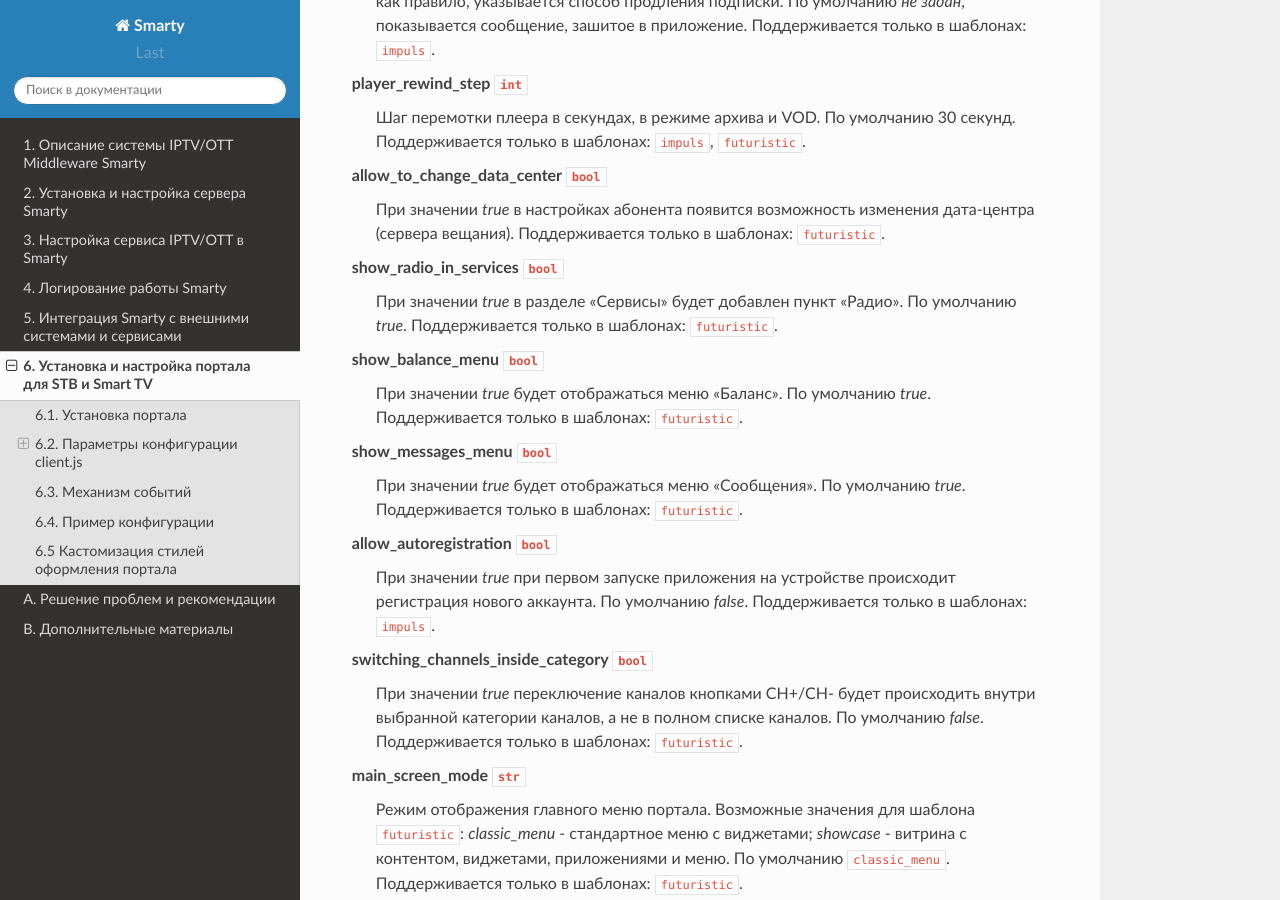
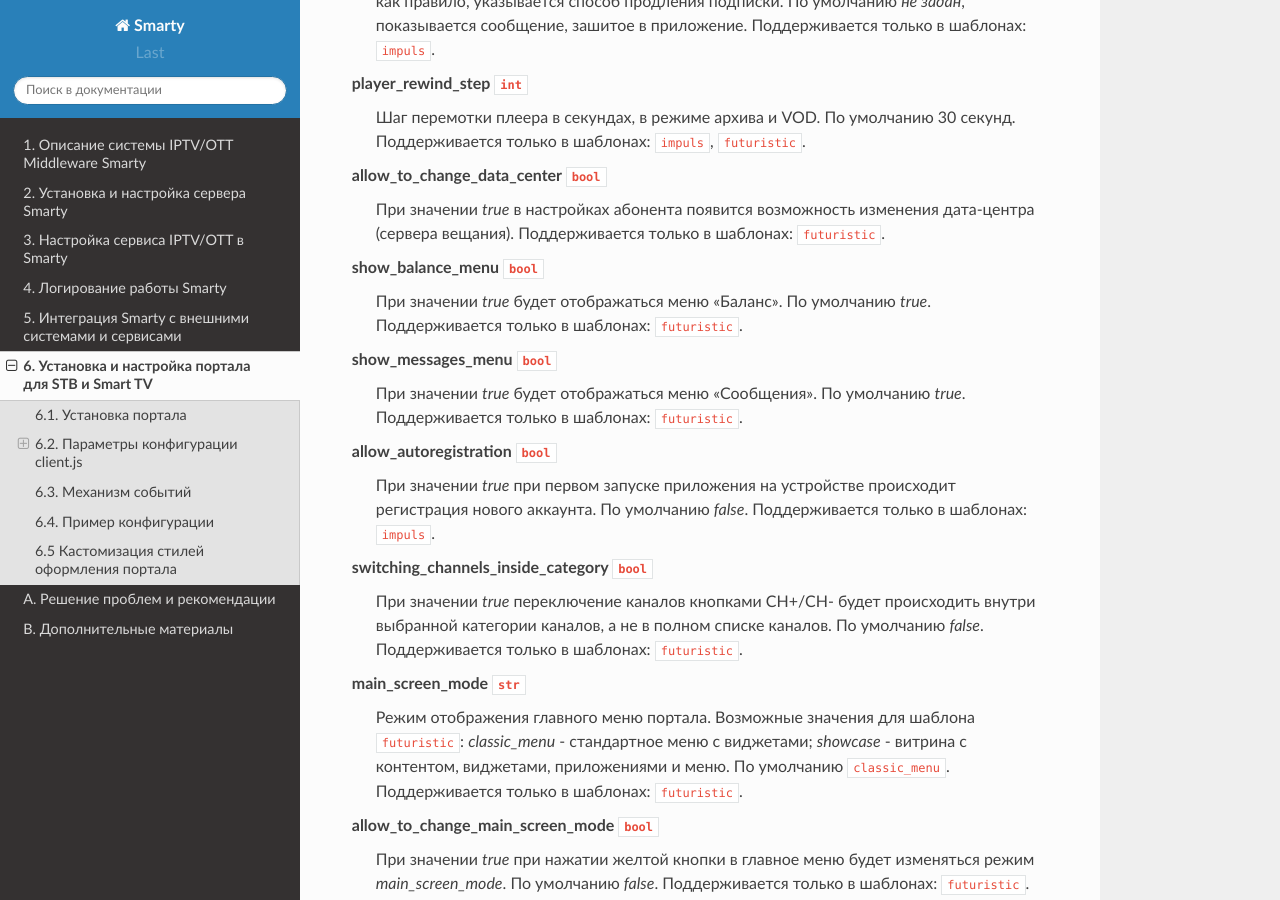
Before and after one commit to sergey-yakovlev/smarty-docs, a Sphinx documentation site: the page built from source/portal_setup.rst, in a window 1280 px wide and 900 px high, scrolled down 7477 px. Built offline with Sphinx 7.4.7 and the Read the Docs theme 2.0.0, drawn with Linux system fonts in a browser that asks for light colours.

Commit message:
Update portal_setup.rst

```diff
--- a/source/portal_setup.rst
+++ b/source/portal_setup.rst
@@ -365,11 +365,6 @@ player_rewind_step ``int``
 
 allow_to_change_data_center ``bool``
     При значении *true* в настройках абонента появится возможность изменения дата-центра (сервера вещания).
-    Поддерживается только в шаблонах: ``futuristic``.
-
-show_radio_in_services ``bool``
-    При значении *true* в разделе "Сервисы" будет добавлен пункт "Радио".
-    По умолчанию *true*.
     Поддерживается только в шаблонах: ``futuristic``.
 
 show_balance_menu ``bool``
```
